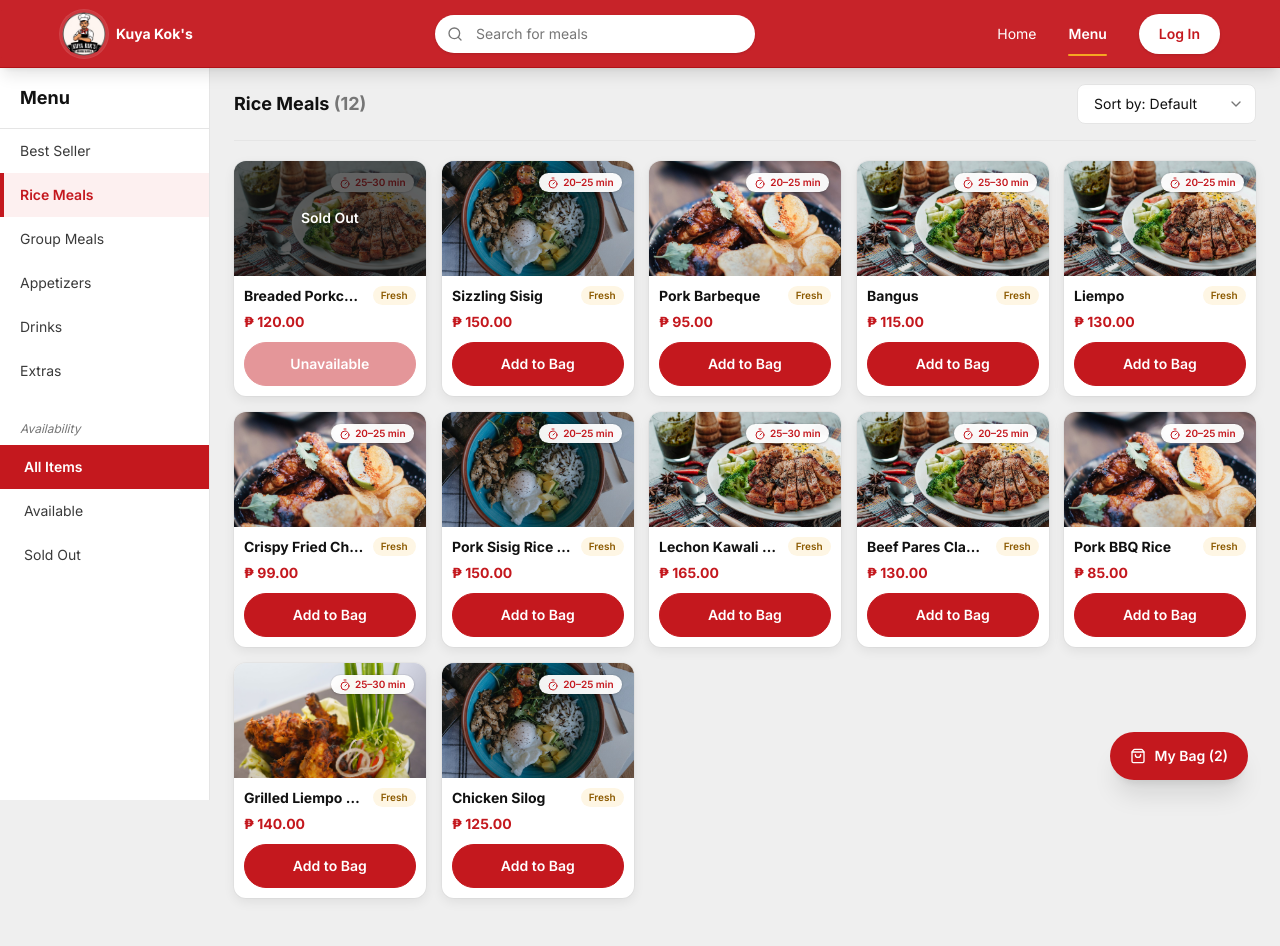
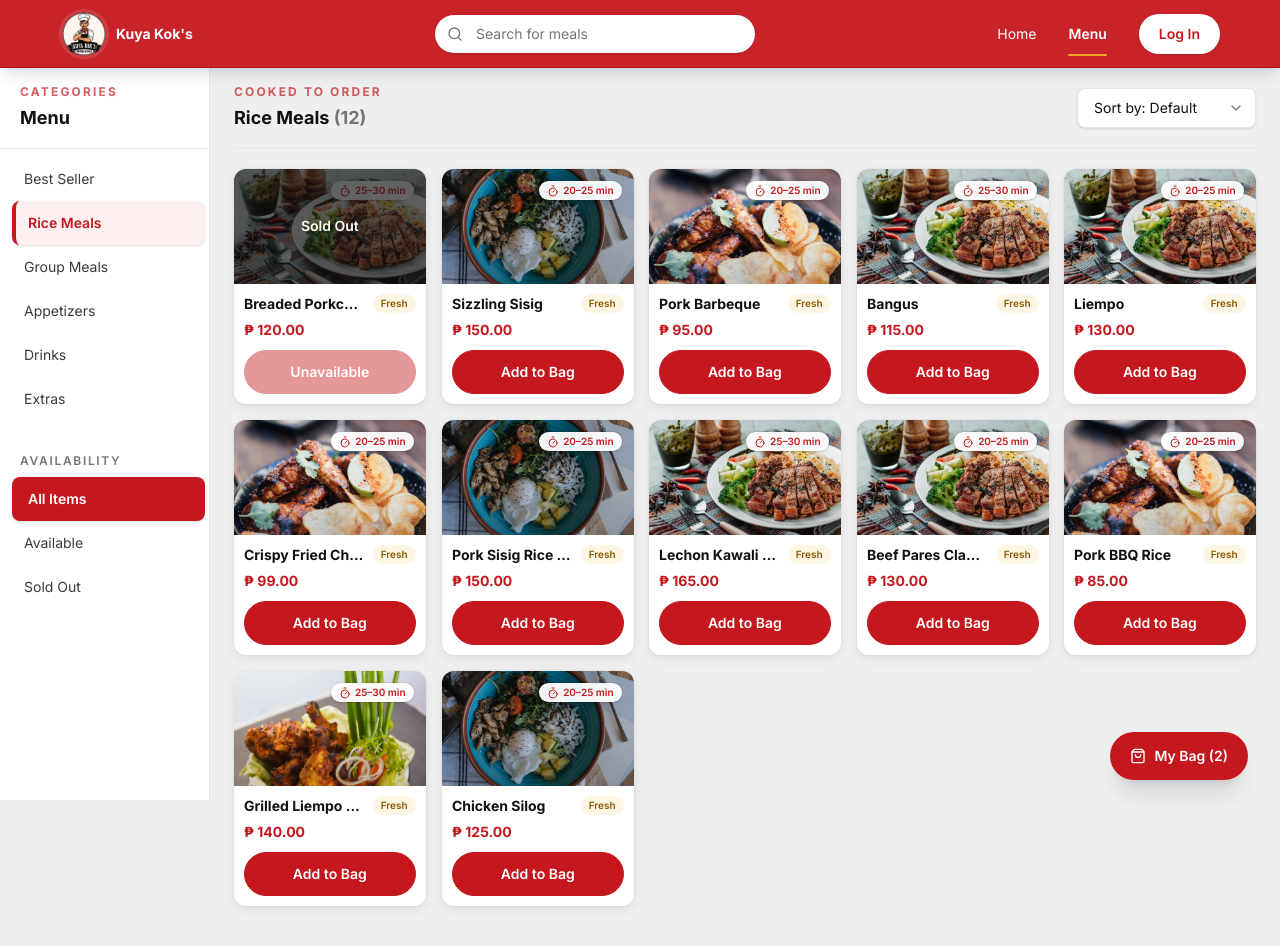
Before and after one commit to xKurty06/kokconnect, a Next.js app: page /menu in a window 1280 px wide. Shown: the top 946 px of the page. Built offline with nearby package versions, Linux system fonts and the light colour scheme.

Commit message:
feat(menu): polish sidebar and cart interactions

```diff
--- a/src/components/menu-browser.tsx
+++ b/src/components/menu-browser.tsx
@@ -27,28 +27,34 @@ export function MenuBrowser() {
   return (
     <div className="grid min-h-[calc(100dvh-68px)] w-full grid-cols-[210px_minmax(0,1fr)]">
       <aside className="sticky top-[68px] h-[calc(100dvh-68px)] self-start overflow-y-auto border-r border-border bg-white" aria-label="Menu filters">
-        <div className="border-b border-border px-5 py-4 text-lg font-bold">Menu</div>
-        <div className="grid">
+        <div className="border-b border-border px-5 py-4">
+          <p className="text-xs font-bold uppercase tracking-[0.18em] text-brand/70">Categories</p>
+          <h2 className="mt-1 text-lg font-bold">Menu</h2>
+        </div>
+        <div className="grid p-2">
           {categories.map((item) => (
-            <button key={item} onClick={() => setCategory(item)} className={`min-h-11 shrink-0 cursor-pointer border-l-4 px-4 text-left text-sm ${category === item ? "border-brand bg-brand-tint font-semibold text-brand" : "border-transparent text-copy hover:bg-brand-tint"}`}>
+            <button key={item} onClick={() => setCategory(item)} className={`min-h-11 shrink-0 cursor-pointer rounded-lg border-l-4 px-3 text-left text-sm transition-all duration-200 ${category === item ? "translate-x-1 border-brand bg-brand-tint font-semibold text-brand shadow-sm" : "border-transparent text-copy hover:translate-x-1 hover:bg-brand-tint"}`}>
               {item}
             </button>
           ))}
         </div>
-        <p className="px-5 pb-2 pt-7 text-xs italic text-muted">Availability</p>
-        <div className="grid">
+        <p className="px-5 pb-2 pt-6 text-xs font-semibold uppercase tracking-[0.14em] text-muted">Availability</p>
+        <div className="grid px-2">
           {(["All Items", "Available", "Sold Out"] as Availability[]).map((item) => (
-            <button key={item} onClick={() => setAvailability(item)} className={`min-h-11 cursor-pointer border-l-4 px-5 text-left text-sm ${availability === item ? "border-brand bg-brand font-semibold text-white" : "border-transparent text-copy hover:bg-brand-tint"}`}>{item}</button>
+            <button key={item} onClick={() => setAvailability(item)} className={`min-h-11 cursor-pointer rounded-lg border-l-4 px-3 text-left text-sm transition-all duration-200 ${availability === item ? "translate-x-1 border-brand bg-brand font-semibold text-white shadow-sm" : "border-transparent text-copy hover:translate-x-1 hover:bg-brand-tint"}`}>{item}</button>
           ))}
         </div>
       </aside>
 
       <main className="relative min-w-0 bg-background px-6 pb-20">
         <div key={`${animationKey}-heading`} className="menu-panel-enter flex flex-wrap items-center justify-between gap-3 border-b border-border py-4">
-          <h1 className="text-lg font-bold">{category} <span className="text-muted">({filtered.length})</span></h1>
-          <label className="relative">
+          <div>
+            <p className="text-xs font-bold uppercase tracking-[0.18em] text-brand/70">Cooked to order</p>
+            <h1 className="mt-1 text-lg font-bold">{category} <span className="text-muted">({filtered.length})</span></h1>
+          </div>
+          <label className="relative transition duration-200 focus-within:-translate-y-0.5">
             <span className="sr-only">Sort meals</span>
-            <select value={sort} onChange={(event) => setSort(event.target.value)} className="h-10 appearance-none rounded-lg border border-border bg-white py-2 pl-4 pr-10 text-sm">
+            <select value={sort} onChange={(event) => setSort(event.target.value)} className="h-10 appearance-none rounded-lg border border-border bg-white py-2 pl-4 pr-10 text-sm shadow-sm transition focus:border-brand focus:outline-none focus:ring-2 focus:ring-brand-tint">
               <option value="default">Sort by: Default</option>
               <option value="low">Price: Low to High</option>
               <option value="high">Price: High to Low</option>
@@ -63,7 +69,7 @@ export function MenuBrowser() {
             </div>
           ))}
         </div>
-        <a href="/cart" className="fixed bottom-5 right-8 z-30 inline-flex min-h-12 items-center gap-2 rounded-full bg-brand px-5 text-sm font-semibold text-white shadow-xl">
+        <a key={bagCount} href="/cart" className="bag-bump fixed bottom-5 right-8 z-30 inline-flex min-h-12 items-center gap-2 rounded-full bg-brand px-5 text-sm font-semibold text-white shadow-xl transition hover:-translate-y-0.5 hover:bg-brand-deep hover:shadow-2xl">
           <ShoppingBag className="size-4" /> My Bag ({bagCount})
         </a>
       </main>
```
